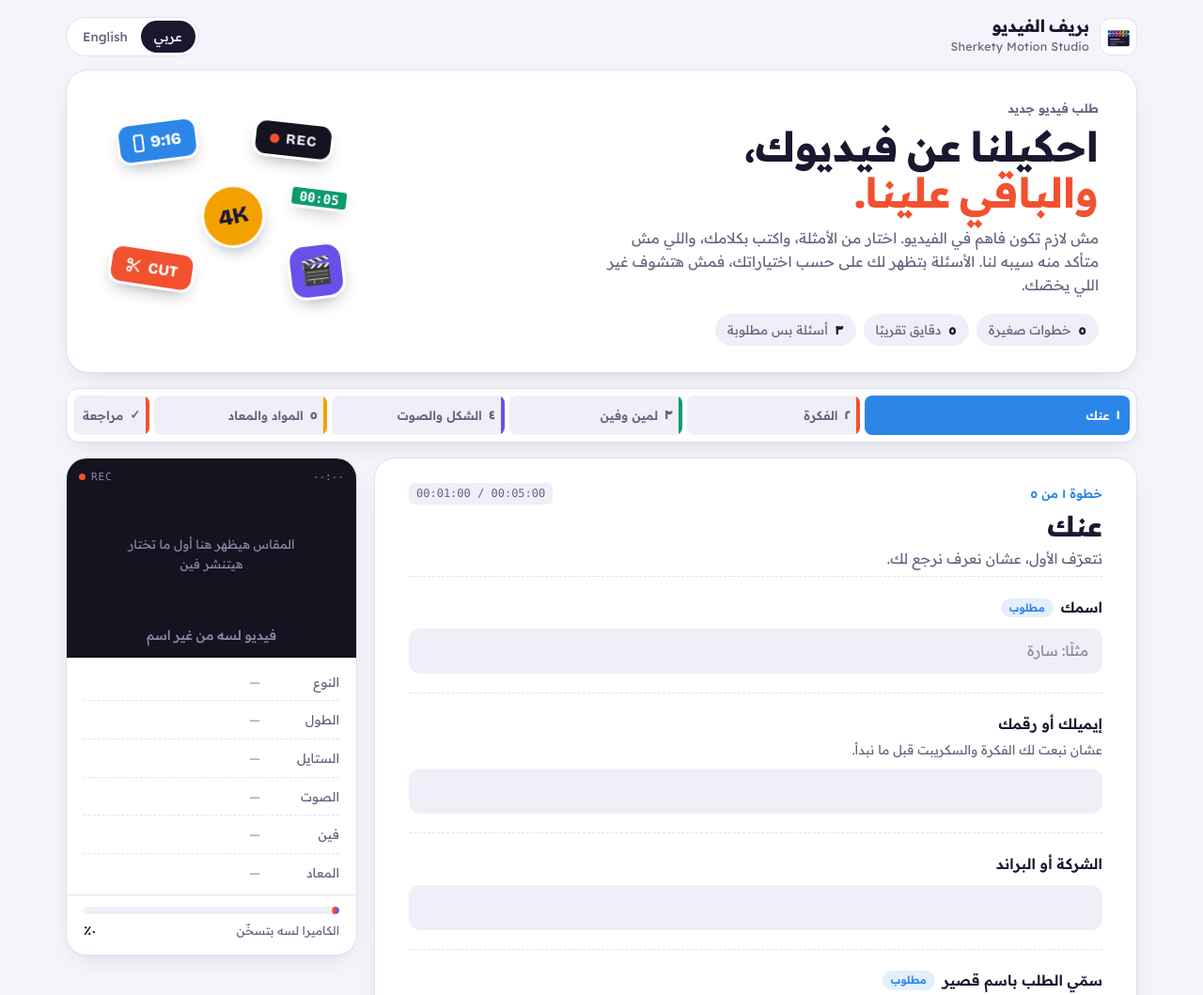
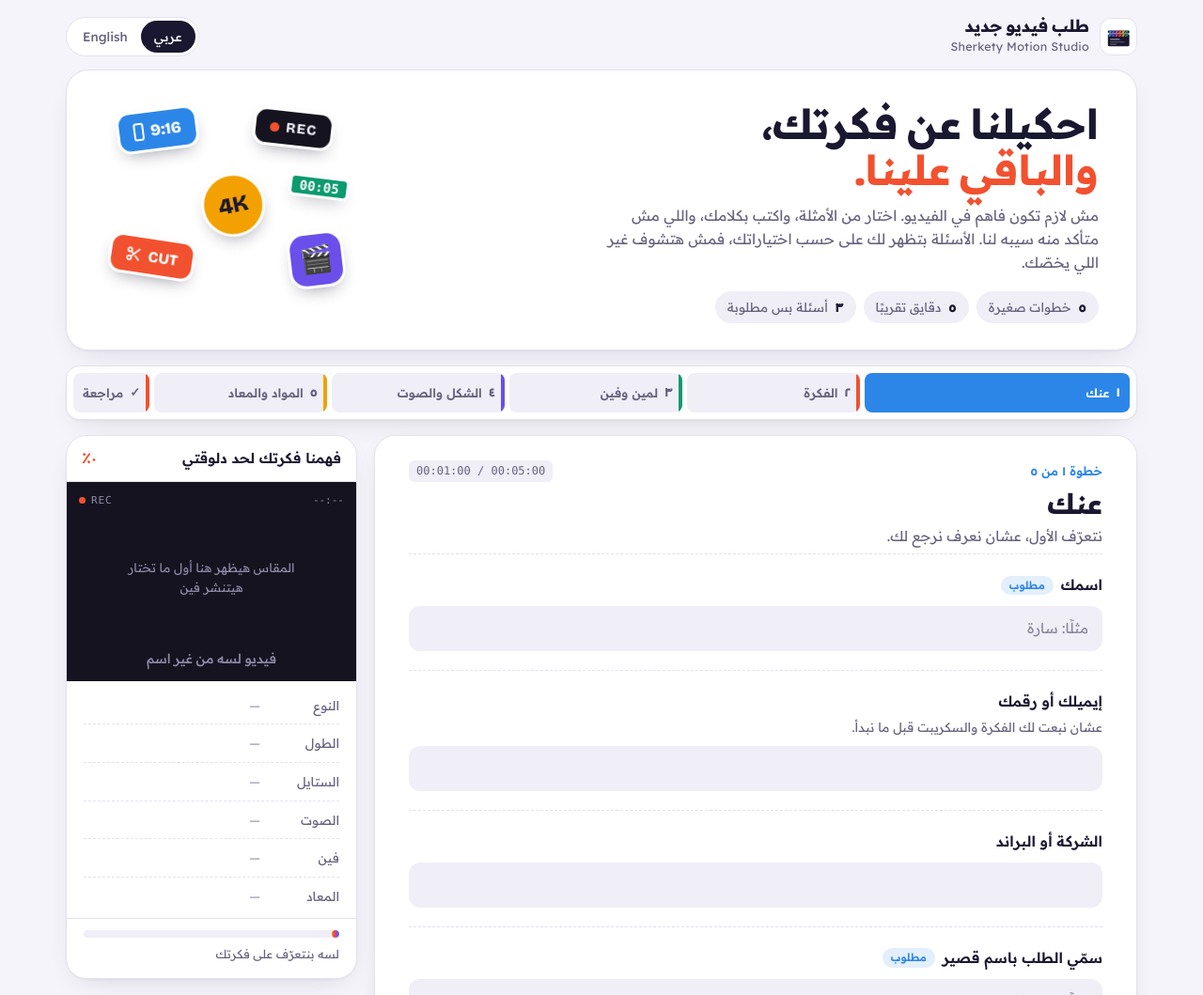
Before and after one commit to ahmedhassan-videoeditor/video-brief, a plain HTML site: page index.html in a window 1280 px wide. Shown: the top 1059 px of the page at 94% size. Drawn offline with nearby package versions, Linux system fonts and the light colour scheme; a web font is replaced by a local one.

Commit message:
New headline and progress wording; remove unused code
Co-Authored-By: Claude Opus 5.5 <noreply@anthropic.com>

```diff
--- a/index.html
+++ b/index.html
@@ -3,13 +3,13 @@
 <head>
 <meta charset="utf-8">
 <meta name="viewport" content="width=device-width,initial-scale=1,viewport-fit=cover">
-<meta name="description" content="استمارة طلب فيديو: احكي لنا عن الفيديو اللي محتاجه في ٥ دقايق. Video request form.">
-<meta property="og:title" content="بريف الفيديو | Video Brief">
-<meta property="og:description" content="احكي لنا عن الفيديو اللي محتاجه في ٥ دقايق.">
+<meta name="description" content="احكيلنا عن فكرتك، والباقي علينا. Tell us your idea, we will take it from there.">
+<meta property="og:title" content="طلب فيديو جديد · Sherkety Motion Studio">
+<meta property="og:description" content="احكيلنا عن فكرتك، والباقي علينا.">
 <style>body{margin:0}img{max-width:100%}[hidden]{display:none!important}</style>
 </head>
 <body>
-<title>Video Brief</title>
+<title>طلب فيديو جديد</title>
 <meta name="claude:viewport-fit-sides" content="cover">
 <link rel="preconnect" href="https://fonts.googleapis.com">
 <link rel="preconnect" href="https://fonts.gstatic.com" crossorigin>
@@ -23,7 +23,7 @@
   --sky:#2C86E8; --sky-soft:#E3EFFD; --coral:#F2512F; --coral-soft:#FFE9E3; --mint:#0C9A6F; --mint-soft:#DDF5EB;
   --iris:#6A4FEA; --iris-soft:#ECE8FE; --rose:#DE3F86; --rose-soft:#FCE5EF; --sun:#F2A100; --sun-soft:#FFF1D2;
   --on:#FFFFFF; --on-sun:#1A1730;
-  --warn:#A94E06; --warn-soft:#FFF0DE; --ok:#0B8257; --ok-soft:#DDF5EB;
+  --warn:#A94E06; --warn-soft:#FFF0DE; --ok:#0B8257;
   --monitor:#15131F; --monitor-ink:#EFEDF8; --monitor-dim:#8E8AA8;
   --shadow:0 1px 2px rgba(26,23,48,.04),0 10px 30px -14px rgba(26,23,48,.18);
   --f-display:"Bricolage Grotesque","Alexandria","Readex Pro",system-ui,sans-serif;
@@ -37,7 +37,7 @@
   --sky:#64B0FF; --sky-soft:#13263C; --coral:#FF7253; --coral-soft:#3A1F19; --mint:#3DD3A0; --mint-soft:#0F2D24;
   --iris:#A08CFF; --iris-soft:#251F46; --rose:#FF7DB2; --rose-soft:#3A1729; --sun:#FFC23D; --sun-soft:#352A0E;
   --on:#14121D; --on-sun:#14121D;
-  --warn:#FFB066; --warn-soft:#33220F; --ok:#5CD6A6; --ok-soft:#0F2D24;
+  --warn:#FFB066; --warn-soft:#33220F; --ok:#5CD6A6;
   --monitor:#0A0910; --monitor-ink:#EFEDF8; --monitor-dim:#7F7B98;
   --shadow:0 1px 0 rgba(255,255,255,.03); --edge:#F4F2FB; --stk-shadow:0 10px 22px -8px rgba(0,0,0,.7); color-scheme:dark;
 }}
@@ -47,7 +47,7 @@
   --sky:#64B0FF; --sky-soft:#13263C; --coral:#FF7253; --coral-soft:#3A1F19; --mint:#3DD3A0; --mint-soft:#0F2D24;
   --iris:#A08CFF; --iris-soft:#251F46; --rose:#FF7DB2; --rose-soft:#3A1729; --sun:#FFC23D; --sun-soft:#352A0E;
   --on:#14121D; --on-sun:#14121D;
-  --warn:#FFB066; --warn-soft:#33220F; --ok:#5CD6A6; --ok-soft:#0F2D24;
+  --warn:#FFB066; --warn-soft:#33220F; --ok:#5CD6A6;
   --monitor:#0A0910; --monitor-ink:#EFEDF8; --monitor-dim:#7F7B98;
   --shadow:0 1px 0 rgba(255,255,255,.03); --edge:#F4F2FB; --stk-shadow:0 10px 22px -8px rgba(0,0,0,.7); color-scheme:dark;
 }
@@ -169,7 +169,7 @@ html[dir="rtl"] input.ltr{text-align:right}
 
 .help{font-size:13px;color:var(--muted);display:flex;gap:8px;align-items:flex-start;flex-wrap:wrap}
 .help:empty{display:none}
-.help.warn{color:var(--warn)} .help.good{color:var(--ok)}
+.help.warn{color:var(--warn)}
 .help b{font-weight:600}
 .linkbtn{border:0;background:none;color:var(--c);font-weight:600;cursor:pointer;padding:0;text-decoration:underline;text-underline-offset:3px}
 
@@ -252,12 +252,15 @@ html[dir="rtl"] .asset{padding:8px 12px 8px 8px}
 
 /* Monitor (live preview) */
 .pv{position:sticky;top:calc(env(safe-area-inset-top,0px) + 12px);background:var(--surface);border:1px solid var(--line);border-radius:22px;overflow:hidden;box-shadow:var(--shadow);min-width:0}
-.pv-toggle{display:none;width:100%;border:0;background:none;padding:12px 16px;cursor:pointer;align-items:center;gap:10px;font-weight:600;text-align:start}
+.pv-toggle{display:flex;width:100%;border:0;background:none;padding:12px 16px;cursor:default;align-items:center;gap:10px;font-weight:600;text-align:start}
+.pv-toggle b{margin-inline-start:auto;font-family:var(--f-display);font-weight:800;color:var(--brand);font-variant-numeric:tabular-nums}
+@media (min-width:921px){.pv-toggle .mini,.pv-toggle .chev{display:none!important}}
 .pv-toggle .mini{display:flex;gap:4px;align-items:center;margin-inline-start:auto}
 .pv-toggle .mini i{display:block;border:1.5px solid var(--ink);border-radius:2px;opacity:.6}
 .pv-toggle .chev{transition:transform .2s}
 .pv.open .pv-toggle .chev{transform:rotate(180deg)}
-@media (max-width:920px){.pv{position:static}.pv-toggle{display:flex}.pv:not(.open) .pv-body{display:none}}
+@media (max-width:920px){.pv{position:static}.pv-toggle{cursor:pointer}.pv-toggle .mini,.pv-toggle .chev{display:flex}.pv-toggle b{margin-inline-start:0}.pv:not(.open) .pv-body{display:none}}
+.pv-body{border-top:1px solid var(--line)}
 .mon{background:var(--monitor);color:var(--monitor-ink);aspect-ratio:16/11;position:relative;display:grid;place-items:center;padding:30px 16px 38px;overflow:hidden}
 .mon .rec{position:absolute;top:11px;inset-inline-start:13px;font-size:11px;letter-spacing:.08em;display:flex;align-items:center;gap:6px;color:var(--monitor-dim);font-family:ui-monospace,"SF Mono",Menlo,monospace;direction:ltr}
 .mon .rec::before{content:"";width:7px;height:7px;border-radius:50%;background:var(--brand);animation:blink 1.6s steps(2) infinite}
@@ -300,7 +303,6 @@ html[dir="rtl"] .meter .fill{background:linear-gradient(-90deg,var(--sky),var(--
 
 .note{border-radius:14px;padding:12px 15px;font-size:14px;display:flex;gap:10px;align-items:flex-start}
 .note.warn{background:var(--warn-soft);color:var(--warn)}
-.note.ok{background:var(--ok-soft);color:var(--ok)}
 .note.info{background:var(--sunk);color:var(--ink)}
 .note ul{margin:4px 0 0;padding-inline-start:18px}
 .note .linkbtn{color:inherit}
@@ -343,10 +345,9 @@ html[dir="rtl"] .sent .action{letter-spacing:0;font-size:17px}
 /* ---------- copy ---------- */
 const T = {
  ar:{
-  brand:"بريف الفيديو", team:"Sherkety Motion Studio",
+  brand:"طلب فيديو جديد", team:"Sherkety Motion Studio",
   foot:"<b>Sherkety Motion Studio</b> · فيديو، وموشن جرافيك، وأنيميشن بالذكاء الاصطناعي",
-  heroEyebrow:"طلب فيديو جديد",
-  heroTitle:"احكيلنا عن فيديوك،<br><em>والباقي علينا.</em>",
+  heroTitle:"احكيلنا عن فكرتك،<br><em>والباقي علينا.</em>",
   heroText:"مش لازم تكون فاهم في الفيديو. اختار من الأمثلة، واكتب بكلامك، واللي مش متأكد منه سيبه لنا. الأسئلة بتظهر لك على حسب اختياراتك، فمش هتشوف غير اللي يخصّك.",
   fSteps:n=>`<b>${n}</b> خطوات صغيرة`, fMins:"<b>٥</b> دقايق تقريبًا", fReq:"<b>٣</b> أسئلة بس مطلوبة",
   stepOf:(a,b)=>`خطوة ${a} من ${b}`, hello:n=>`أهلًا ${n} 👋`,
@@ -362,13 +363,13 @@ const T = {
   otherLabel:"حاجة تانية", otherPh:"اكتب اللي في دماغك…",
   newOne:"طلب جديد", waFull:"ابعت الطلب بالإيميل",
   formMode:"لما تدوس «ابعت الطلب»، طلبك هيوصل لفريق الفيديو على طول.", formErr:"الطلب ما اتبعتش، ممكن تكون مشكلة في النت. جرّب تاني بعد شوية، أو ابعته بالإيميل:",
-  oldAnswers:"إجابات من نسخة قديمة من الاستمارة", reqErr:"محتاجين ده قبل ما نكمّل",
+  reqErr:"محتاجين ده قبل ما نكمّل",
   mailSubject:ti=>`طلب فيديو جديد: ${ti}`, mailTo:"إيميل فريق الفيديو:", copyEmail:"انسخ الإيميل",
   pasteHere:"(الطلب طويل على الإيميل التلقائي. ارجع للصفحة، دوس «انسخ الطلب كنص»، والصقه هنا.)",
-  pvTitle:"فيديوك لحد دلوقتي", pvUntitled:"فيديو لسه من غير اسم", pvFrames:"المقاس هيظهر هنا أول ما تختار هيتنشر فين",
+  pvUntitled:"فيديو لسه من غير اسم", pvFrames:"المقاس هيظهر هنا أول ما تختار هيتنشر فين",
   pvType:"النوع", pvLen:"الطول", pvStyle:"الستايل", pvVoice:"الصوت", pvWhere:"فين", pvWhen:"المعاد",
   pvVo:"تعليق صوتي", pvNoVo:"من غير تعليق صوتي",
-  quips:["الكاميرا لسه بتسخّن","بداية حلوة، كمّل","الفيديو بدأ يبان","خلاص تقريبًا، فاضل لمسة"],
+  quips:["لسه بنتعرّف على فكرتك","بداية حلوة، كمّل","الفكرة بدأت تبان","فهمناك تقريبًا، فاضل لمسة"],
   pct:p=>`${p}٪`,
   suggested:"مقترح", durAuto:"اخترنا لك الطول المناسب للمنصات دي، وتقدر تغيّره.",
   scriptTime:s=>`السكريبت ده حوالي <b>${s} ثانية</b> لو اتقرا على مهل.`,
@@ -382,13 +383,12 @@ const T = {
   dateSoon:"المعاد ده قريب قوي. هنحاول، بس اكتب لنا في الملاحظات لو مستعجل.",
   datePast:"التاريخ ده عدّى. اختار تاريخ جاي.",
   hotFor:"مهم للستايل اللي اخترته",
-  pvOpen:"فيديوك لحد دلوقتي"
+  pvOpen:"فهمنا فكرتك لحد دلوقتي"
  },
  en:{
-  brand:"Video Brief", team:"Sherkety Motion Studio",
+  brand:"New video request", team:"Sherkety Motion Studio",
   foot:"<b>Sherkety Motion Studio</b> · Video, motion graphics and AI animation",
-  heroEyebrow:"New video request",
-  heroTitle:"Tell us about your video.<br><em>We'll take it from there.</em>",
+  heroTitle:"Tell us your idea.<br><em>We'll take it from there.</em>",
   heroText:"No video know-how needed. Pick from the examples, write in your own words, and leave anything you're unsure about to us. Questions appear based on your answers, so you only see what matters to you.",
   fSteps:n=>`<b>${n}</b> short steps`, fMins:"<b>5</b> minutes, roughly", fReq:"<b>3</b> required questions",
   stepOf:(a,b)=>`Step ${a} of ${b}`, hello:n=>`Hi ${n} 👋`,
@@ -404,13 +404,13 @@ const T = {
   otherLabel:"Other", otherPh:"Write your own…",
   newOne:"New request", waFull:"Send request by email",
   formMode:"When you press “Send request”, your request goes straight to the video team.", formErr:"The request wasn't sent; it may be a connection problem. Try again in a moment, or send it by email:",
-  oldAnswers:"Answers from an older version of the form", reqErr:"We need this before moving on",
+  reqErr:"We need this before moving on",
   mailSubject:ti=>`New video request: ${ti}`, mailTo:"Video team email:", copyEmail:"Copy email",
   pasteHere:"(The request is too long for an automatic email. Go back to the page, press “Copy request as text”, and paste it here.)",
-  pvTitle:"Your video so far", pvUntitled:"Untitled video", pvFrames:"Frame sizes show up here once you pick where it's published",
+  pvUntitled:"Untitled video", pvFrames:"Frame sizes show up here once you pick where it's published",
   pvType:"Type", pvLen:"Length", pvStyle:"Style", pvVoice:"Sound", pvWhere:"Where", pvWhen:"Due",
   pvVo:"Voice-over", pvNoVo:"No voice-over",
-  quips:["Camera's warming up","Nice start, keep going","The video is taking shape","Almost there, one last touch"],
+  quips:["Just getting to know your idea","Nice start, keep going","The idea is taking shape","Almost there, one last touch"],
   pct:p=>`${p}%`,
   suggested:"Suggested", durAuto:"We picked the usual length for these platforms. Change it if you like.",
   scriptTime:s=>`This script runs about <b>${s} seconds</b> read at an easy pace.`,
@@ -424,12 +424,12 @@ const T = {
   dateSoon:"That's very soon. We'll try, but tell us in the notes if it's urgent.",
   datePast:"That date has passed. Pick an upcoming one.",
   hotFor:"Useful for the style you picked",
-  pvOpen:"Your video so far"
+  pvOpen:"What we've understood so far"
  }
 };
 
 /* ---------- illustrations ---------- */
-const CLAP = (big)=>`<svg viewBox="0 0 120 100" aria-hidden="true">
+const CLAP = ()=>`<svg viewBox="0 0 120 100" aria-hidden="true">
  <rect x="12" y="38" width="98" height="56" rx="7" style="fill:var(--ink)"/>
  <g style="opacity:.9">${["sky","iris","rose","coral","sun","mint"].map((c,i)=>`<path d="M${20+i*15} 39 h10 l-6 11 h-10 z" style="fill:var(--${c})"/>`).join("")}</g>
  <rect x="22" y="60" width="44" height="5" rx="2.5" style="fill:var(--surface);opacity:.55"/>
@@ -804,7 +804,7 @@ function refresh(focusSel,popSel){
  if(focusSel){const el=document.querySelector(focusSel);if(el){el.focus({preventScroll:true});if(popSel!==false)el.classList.add("pop")}}
 }
 function heroHTML(){
- return `<section class="hero"><div><span class="eyebrow">${t("heroEyebrow")}</span><h1>${t("heroTitle")}</h1><p>${t("heroText")}</p><div class="facts"><span>${t("fSteps")(num(vSteps(A).length))}</span><span>${t("fMins")}</span><span>${t("fReq")}</span></div></div><div class="hero-art" aria-hidden="true"><div class="stickers">
+ return `<section class="hero"><div><h1>${t("heroTitle")}</h1><p>${t("heroText")}</p><div class="facts"><span>${t("fSteps")(num(vSteps(A).length))}</span><span>${t("fMins")}</span><span>${t("fReq")}</span></div></div><div class="hero-art" aria-hidden="true"><div class="stickers">
  <span class="stk ratio" data-depth="14"><i></i>9:16</span>
  <span class="stk rec" data-depth="22">REC</span>
  <span class="stk k4" data-depth="9">4K</span>
@@ -844,10 +844,10 @@ function pvInner(){
  let tot=0,done=0; vSteps(A).forEach(s=>vQs(s,A).forEach(q=>{tot++;if(answered(q,A))done++}));
  const p=tot?Math.round(done/tot*100):0; const quip=t("quips")[p<15?0:p<45?1:p<80?2:3];
  const mini=fr.slice(0,4).map(k=>{const [w,h]=k.split("x").map(Number);const sc=14/Math.max(w,h);return `<i style="width:${Math.round(w*sc)}px;height:${Math.round(h*sc)}px"></i>`}).join("");
- return `<button type="button" class="pv-toggle" data-act="pv" aria-expanded="${pvOpen}"><span>${t("pvOpen")} · ${t("pct")(num(p))}</span><span class="mini">${mini}</span><span class="chev">▾</span></button>
+ return `<button type="button" class="pv-toggle" data-act="pv" aria-expanded="${pvOpen}"><span>${t("pvOpen")}</span><b>${t("pct")(num(p))}</b><span class="mini">${mini}</span><span class="chev">▾</span></button>
  <div class="pv-body"><div class="mon"><span class="rec">REC</span><span class="tcode">${esc(A.duration&&A.duration!=="unsure"?A.duration.replace("-","–")+"s":"--:--")}</span>${frames}<div class="ttl${A.title?"":" ph"}">${esc(A.title||t("pvUntitled"))}</div></div>
  <dl>${row(t("pvType"),vt("type"))}${row(t("pvLen"),dur)}${row(t("pvStyle"),vt("style"))}${row(t("pvVoice"),esc(voice))}${row(t("pvWhere"),vt("platforms"))}${row(t("pvWhen"),when)}</dl>
- <div class="meter"><div class="track"><div class="fill" style="width:${Math.max(p,3)}%"></div></div><div class="q2"><span>${quip}</span><b>${t("pct")(num(p))}</b></div></div></div>`;
+ <div class="meter"><div class="track"><div class="fill" style="width:${Math.max(p,3)}%"></div></div><div class="q2"><span>${quip}</span></div></div></div>`;
 }
 function schedulePv(){clearTimeout(pvTimer);pvTimer=setTimeout(()=>{const pv=$("#pv");if(pv)pv.innerHTML=pvInner();const tl=$("#tl");if(tl)tl.innerHTML=timelineInner()},250)}
 
@@ -858,15 +858,12 @@ function missing(){
  return {req,soft};
 }
 function sheetHTML(ans,withEdit){
- const known=new Set(["extra","sizes","_durAuto"]);STEPS.forEach(s=>s.q.forEach(q=>{known.add(q.id);known.add(q.id+"_other")}));
- const extra=Object.keys(ans||{}).filter(k=>!known.has(k)&&!/^a[ln]_/.test(k)&&!isEmpty(ans[k]));
- const extraHTML=extra.length?`<div class="sec tone-brand"><div><h4>${t("oldAnswers")}</h4></div><dl>${extra.map(k=>`<dt>${esc(k)}</dt><dd>${esc(Array.isArray(ans[k])?ans[k].filter(Boolean).join(", "):typeof ans[k]==="object"?JSON.stringify(ans[k]):String(ans[k]))}</dd>`).join("")}</dl></div>`:"";
  return `<div class="sheet">${vSteps(ans).map(s=>{
   const rows=vQs(s,ans).filter(q=>q.id!=="sizes").map(q=>{const txt=valueText(q,ans[q.id],null,ans);if(!txt)return "";return `<dt>${esc(QL(q))}</dt><dd>${esc(txt)}</dd>`}).join("");
   let frames="";
   if(s.id==="audience"){const fr=uniqueSizes(ans);if(fr.length)frames=`<dt>${esc(QL(QIDX.sizes.q))}</dt><dd>${esc(valueText(QIDX.sizes.q,ans.sizes,null,ans))}<div class="frames" style="margin-top:8px">${fr.map(k=>{const [w,h]=k.split("x").map(Number);const sc=44/Math.max(w,h);return `<div class="fr" style="width:${Math.round(w*sc)}px;height:${Math.round(h*sc)}px">${ratio(k)}</div>`}).join("")}</div></dd>`}
   const body=rows+frames;
-  return `<div class="sec tone-${s.tone}"><div><h4>${esc(L(s).t)}</h4>${withEdit?`<button type="button" class="edit" data-step="${s.id}">${t("edit")}</button>`:""}</div>${body?`<dl>${body}</dl>`:`<div class="nothing">${t("nothing")}</div>`}</div>`}).join("")}${extraHTML}</div>`;
+  return `<div class="sec tone-${s.tone}"><div><h4>${esc(L(s).t)}</h4>${withEdit?`<button type="button" class="edit" data-step="${s.id}">${t("edit")}</button>`:""}</div>${body?`<dl>${body}</dl>`:`<div class="nothing">${t("nothing")}</div>`}</div>`}).join("")}</div>`;
 }
 function reviewHTML(){
  const m=missing();
@@ -882,7 +879,7 @@ function reviewHTML(){
  <div class="nav"><button type="button" class="btn" data-act="back"><span class="arr">←</span>${t("back")}</button><div class="row" style="margin:0"><button type="button" class="btn" data-act="copy">${t("copyText")}</button>${sendBtn}</div></div>`;
 }
 function sentHTML(){
- return `<div class="card sent">${CLAP(true)}<div class="action">${t("action")}</div><h2>${t("sentTitle")}</h2><p>${t("sentTextForm")}</p><div class="row" style="justify-content:center"><button type="button" class="btn dark" data-act="newOne">${t("newOne")}</button></div></div>`;
+ return `<div class="card sent">${CLAP()}<div class="action">${t("action")}</div><h2>${t("sentTitle")}</h2><p>${t("sentTextForm")}</p><div class="row" style="justify-content:center"><button type="button" class="btn dark" data-act="newOne">${t("newOne")}</button></div></div>`;
 }
 
 /* ---------- plain-text export ---------- */
@@ -1027,7 +1024,7 @@ document.addEventListener("click",async e=>{
 /* ---------- send (Web3Forms emails the request) ---------- */
 async function sendForm(btn){
  btn.disabled=true; btn.textContent=t("sending");
- const payload={access_key:FORM_KEY,subject:t("mailSubject")(A.title||""),from_name:lang==="ar"?"بريف الفيديو":"Video Brief"};
+ const payload={access_key:FORM_KEY,subject:t("mailSubject")(A.title||""),from_name:"Sherkety Motion Studio"};
  const c=(A.contact||"").trim(); if(/^\S+@\S+\.\S+$/.test(c)) payload.replyto=c;
  payload[lang==="ar"?"لغة الطلب":"Request language"]=lang==="ar"?"عربي":"English";
  vSteps(A).forEach(s=>vQs(s,A).forEach(q=>{const v=valueText(q,A[q.id],lang,A);if(v)payload[L(s).t+" | "+QL(q)]=v}));
```
